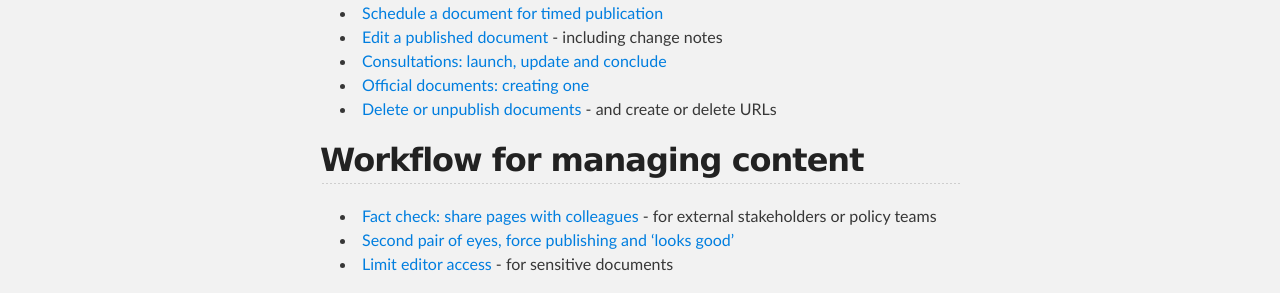
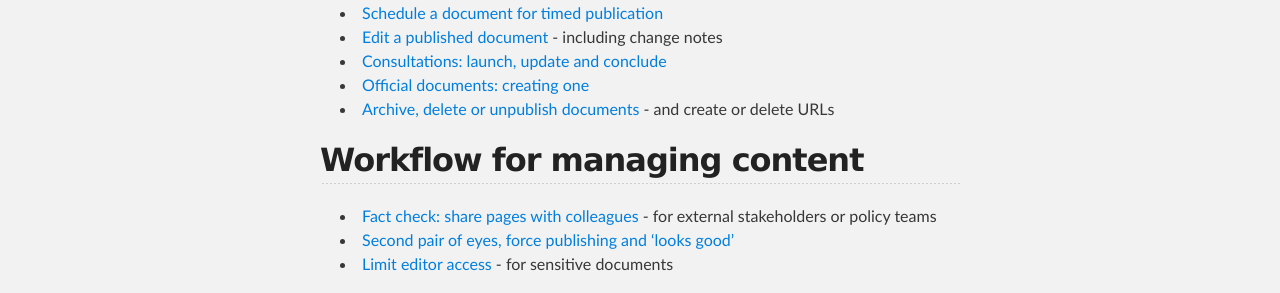
Before and after one commit to alphagov/inside-government-admin-guide, a Jekyll site: the page built from index.md, in a window 1280 px wide. Shown: the part 1001-1294 px from the top of the page. Built offline with Jekyll 4.4.1, drawn with Linux system fonts in a browser that asks for light colours.

Commit message:
link to archiving page

```diff
--- a/index.md
+++ b/index.md
@@ -32,7 +32,7 @@ title: How to publish content / Index
 * [Edit a published document](creating-documents/editing-a-doc.html) - including change notes
 * [Consultations: launch, update and conclude](creating-documents/launch-consultations.html)
 * [Official documents: creating one](creating-documents/official-documents.html)
-* [Delete or unpublish documents](creating-documents/delete-unpublish.html) - and create or delete URLs
+* [Archive, delete or unpublish documents](creating-documents/delete-unpublish.html) - and create or delete URLs
 
 ## Workflow for managing content
 * [Fact check: share pages with colleagues](workflow-content/fact-checking.html) - for external stakeholders or policy teams
```
